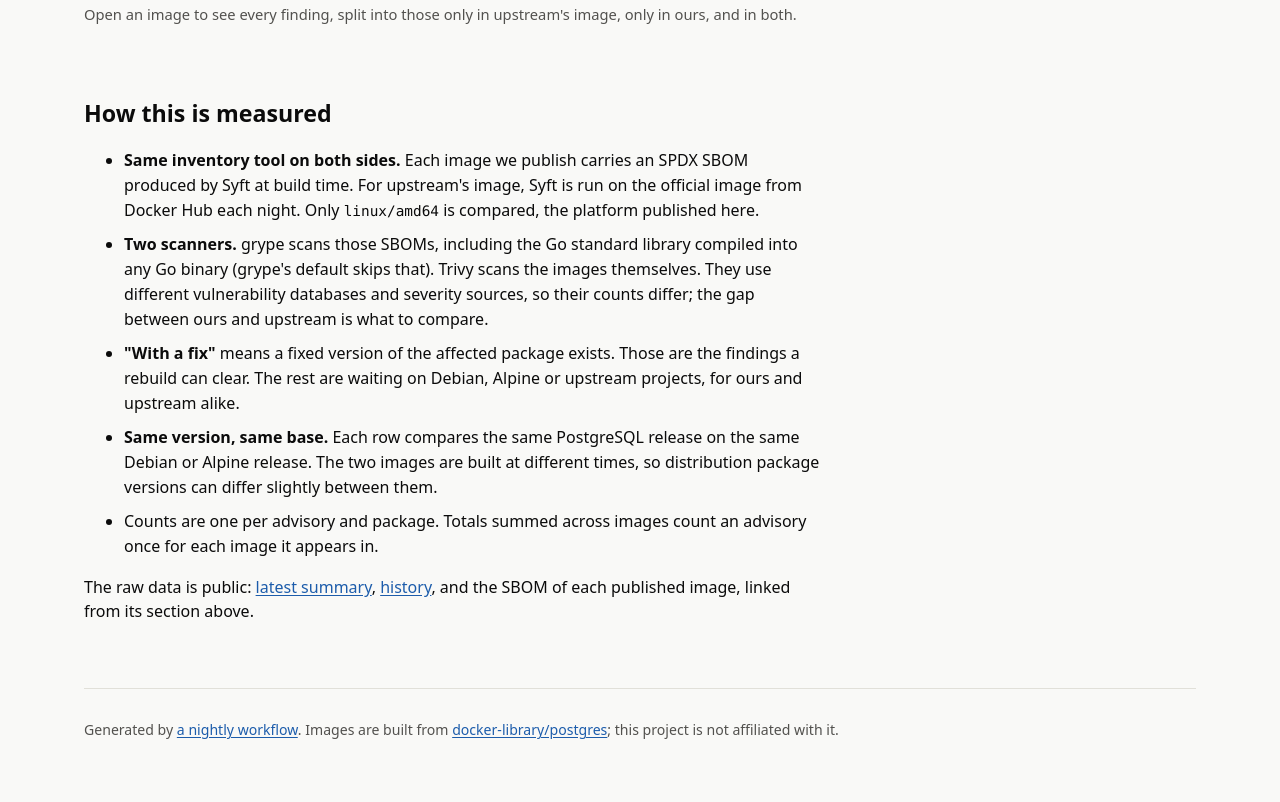
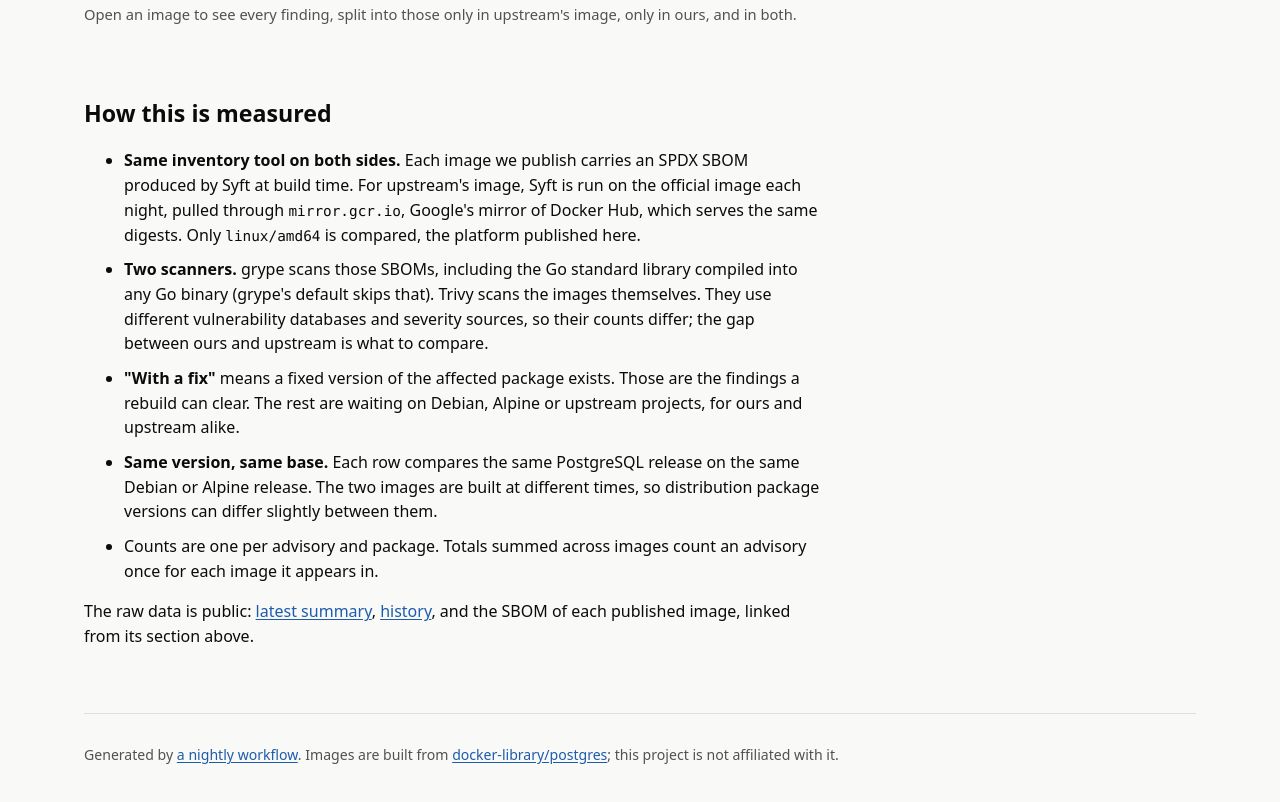
Before and after one commit to fyannk/postgres, a plain HTML site: page site/index.html in a window 1280 px wide. Shown: the part 1530-2332 px from the top of the page. Drawn offline with Linux system fonts and the light colour scheme; no server answers.

Commit message:
Pull upstream and Trivy through mirror.gcr.io, not Docker Hub
Docker Hub allows the account 200 registry requests an hour, and the
publish needs them for the Docker Hub mirror. The report now pulls
upstream's postgres images and the Trivy image through Google's Docker
Hub mirror, which serves the same digests (checked for
postgres:19rc1-alpine3.24, postgres:14.24-trixie and aquasec/trivy:0.76.1),
so it uses no Docker Hub requests and needs no Docker Hub login.

```diff
--- a/site/index.html
+++ b/site/index.html
@@ -108,8 +108,9 @@
           <li>
             <strong>Same inventory tool on both sides.</strong> Each image we
             publish carries an SPDX SBOM produced by Syft at build time. For
-            upstream's image, Syft is run on the official image from Docker Hub
-            each night. Only <code>linux/amd64</code> is compared, the platform
+            upstream's image, Syft is run on the official image each night,
+            pulled through <code>mirror.gcr.io</code>, Google's mirror of Docker
+            Hub, which serves the same digests. Only <code>linux/amd64</code> is compared, the platform
             published here.
           </li>
           <li>
```
Also changed, not shown: 3 other files.
